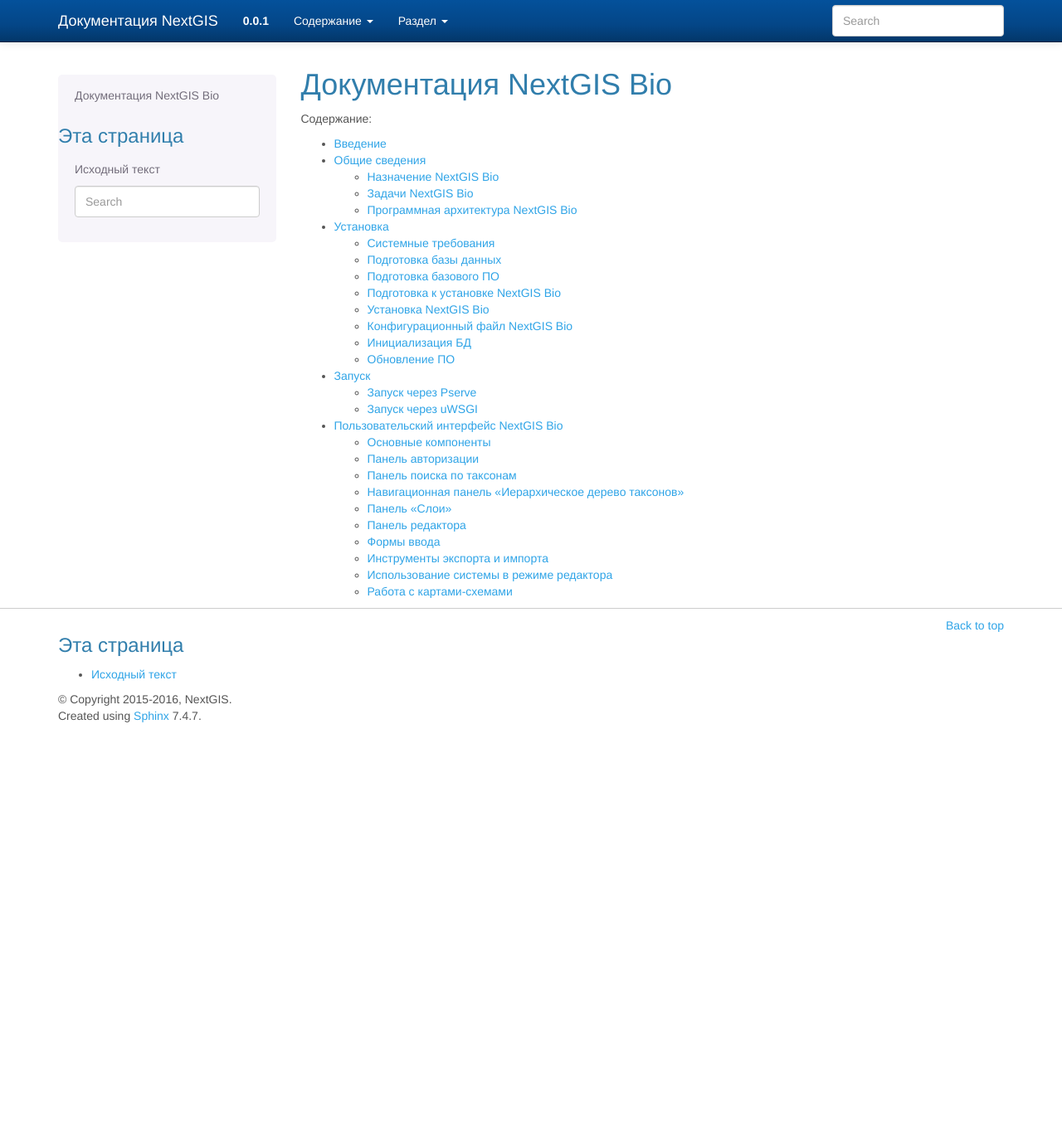
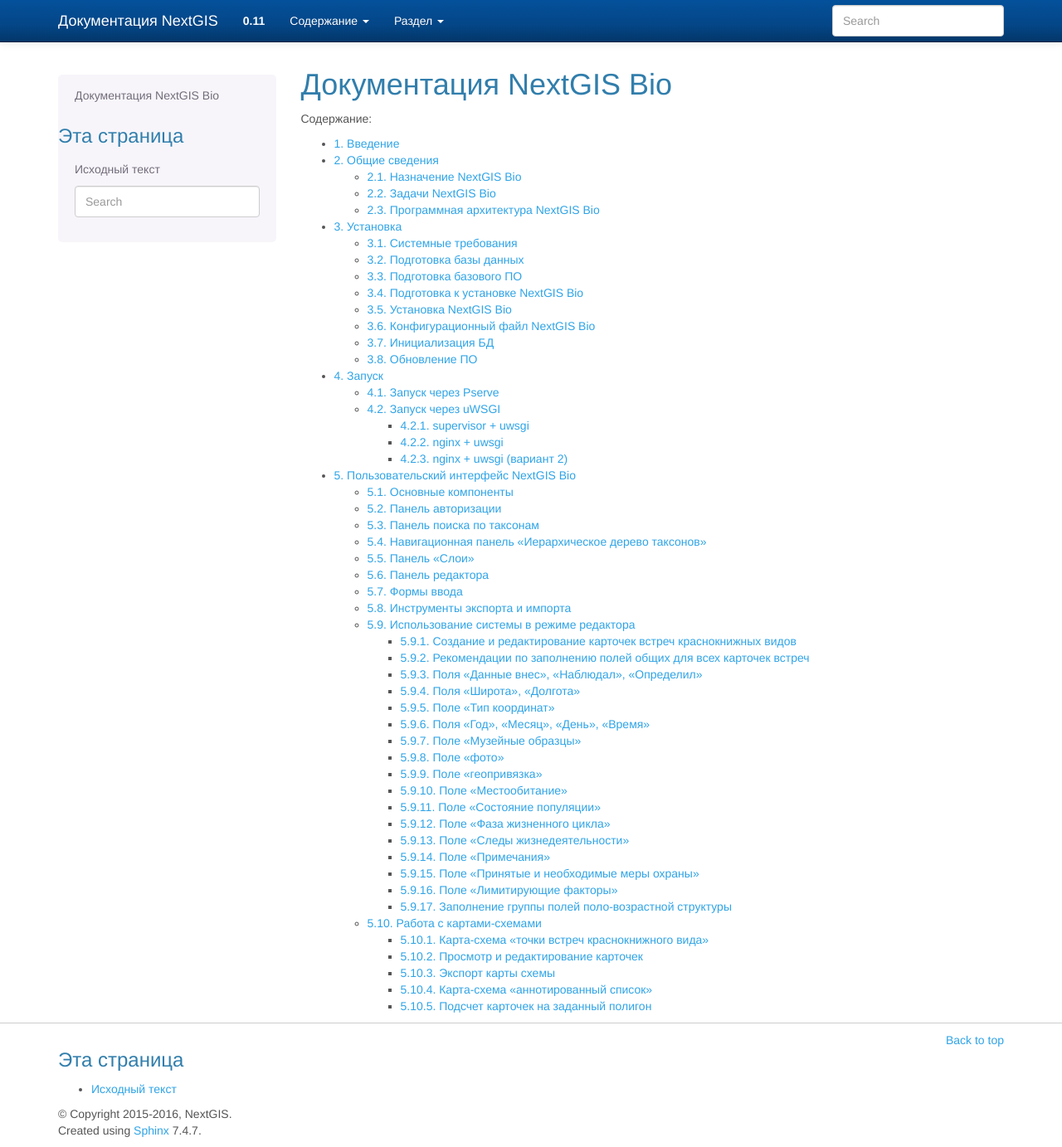
Before and after one commit to isabella232/docs_ngbio, a Sphinx documentation site: the page built from source/toc.rst, in a window 1280 px wide and 1383 px high. Shown: the whole window at 83% size. Built offline with Sphinx 7.4.7, drawn with Linux system fonts in a browser that asks for light colours; formulas are drawn with MathJax 3; part of the change alters nothing that is shown.

```diff
--- a/source/conf.py
+++ b/source/conf.py
@@ -61,16 +61,16 @@ master_doc = 'index'
 # General information about the project.
 project = u'Документация NextGIS Bio'
 copyright = u'2015-2016, NextGIS'
-author = u'Илья Филипов, Иван Ковалев'
+author = u'NextGIS'
 
 # The version info for the project you're documenting, acts as replacement for
 # |version| and |release|, also used in various other places throughout the
 # built documents.
 #
 # The short X.Y version.
-version = '0.0.1'
+version = '0.11'
 # The full version, including alpha/beta/rc tags.
-release = '0.1'
+release = '0.11'
 
 # The language for content autogenerated by Sphinx. Refer to documentation
 # for a list of supported languages.
@@ -303,6 +303,7 @@ latex_elements = {
 # Additional stuff for the LaTeX preamble.
 
 #'preamble': '''
+'preamble': '\setcounter{tocdepth}{2}',
 #\DeclareUnicodeCharacter{2199}{\uparrow}
 #
 #''',
--- a/source/toc.rst
+++ b/source/toc.rst
@@ -1,5 +1,4 @@
-.. sectionauthor:: Иван Ковалев <ivan.kovalev@nextgis.ru>
-.. sectionauthor:: Илья Филипов <artem.svetlov@nextgis.ru>
+.. sectionauthor:: NextGIS
 .. NextGIS Bio TOC
 
 Документация NextGIS Bio
@@ -8,7 +7,8 @@
 Cодержание:
 
 .. toctree::
-   :maxdepth: 2
+   :maxdepth: 4
+   :numbered:
 
    intro
    general
--- a/source/ui.rst
+++ b/source/ui.rst
@@ -440,8 +440,7 @@ DD= 60+36.560'/60=60.60933
    :name: ngbio_map_fungi
    :align: center
 
-   Карта-схема точек встреч всех видов грибов (в качестве таксона для отображения выбрано
-царство грибов - Fungi).
+   Карта-схема точек встреч всех видов грибов (в качестве таксона для отображения выбрано царство грибов - Fungi).
    1 - кнопки изменения масштаба карты;
    2 - список всех карточек видов грибов попавших в один из кластеров: указаны номера
    карточек и латинские названия краснокнижных видов.
@@ -507,6 +506,7 @@ DD= 60+36.560'/60=60.60933
 
 Пример 1.  Аннотированный список в точке.
 Пусть нам необходимо получить аннотированный список всех жужелиц в определенной точке округа, для этого необходимо:
+
 - в панели «слои» поставить галочку «контурный ареал вида»,
 - выбрать необходимый таксон (семейство Carabidae) на панели поиска по таксонам,
 - щелкнуть мышью на интересующем участке карты-схемы, после чего появится список видов жужелиц для конкретного квадрата полигональной сетки,
@@ -514,33 +514,72 @@ DD= 60+36.560'/60=60.60933
 
 Пример 2.  Аннотированный список таксона для всего округа.
 Пусть нам необходимо посмотреть аннотированный список всех жужелиц для округа, для этого необходимо:
+
 - в панели «слои» поставить галочку «контурный ареал вида»,
 - выбрать необходимый таксон (семейство Carabidae) на панели поиска по таксонам,
 - на панели редактора нужно нажать кнопку «Аннотированные списки» -> «Экспорт в csv».
-- В результате получается текстовый файл с разделителями табуляции, который можно анализировать
-  в любом табличном редакторе, например, Excel.
+- В результате получается текстовый файл с разделителями табуляции, который можно анализировать в любом табличном редакторе, например, Excel.
 
 Расшифровка подписей колонок таблицы «Аннотированный список»:
-id  - идентификационный номер записи в БД
-species - латинское название таксона принятое в БД
-key_area - название ключевого участка, на котором был отмечен таксон
-identifier  - кто определил
-collecter - кто собрал
-biblioref  - библиографическая ссылка
-original_name - таксон в понимании автора статьи (источника информации) посли обработки
-синонимики внутри БД.
-location  - геопривязка
-lon - долгота
-lat - широта
-biotop - биотоп
-difference - отличия (поле заполняется, в случае, если найденный таксон лишь условно отнесен к данному виду, описываются отличия от типа, данная информация встречается в статьях по грибам).
-substrat  - субстрат
-status - статус организма на территории, например «залетный вид» для птиц
-frequency   - частота встреч
-quantity   - количество
-annotation - аннотация (сложно формализуемая текстовая информация)
-infosourse - источник информации
-year - год
-month - месяц
-day  - день
-exposure - время экспозиции ловушек в сутках.
+
+- id - идентификационный номер записи в БД
+- species - латинское название таксона принятое в БД
+- key_area - название ключевого участка, на котором был отмечен таксон
+- identifier - кто определил
+- collecter - кто собрал
+- biblioref - библиографическая ссылка
+- original_name - таксон в понимании автора статьи (источника информации) посли обработки синонимики внутри БД.
+- location - геопривязка
+- lon - долгота
+- lat - широта
+- biotop - биотоп
+- difference - отличия (поле заполняется, в случае, если найденный таксон лишь условно отнесен к данному виду, описываются отличия от типа, данная информация встречается в статьях по грибам).
+- substrat  - субстрат
+- status - статус организма на территории, например «залетный вид» для птиц
+- frequency - частота встреч
+- quantity - количество
+- annotation - аннотация (сложно формализуемая текстовая информация)
+- infosourse - источник информации
+- year - год
+- month - месяц
+- day - день
+- exposure - время экспозиции ловушек в сутках.
+
+Подсчет карточек на заданный полигон
+~~~~~~~~~~~~~~~~~~~~~~~~~~~~~~~~~~~~
+
+При работе с основной картосхемой доступен инструмент, позволяющий осуществить подсчет карточек на заданном полигоне (:numref:`cards_polygon_001`).
+
+.. figure:: _static/cards_polygon/001.png
+   :name: cards_polygon_001
+   :align: center
+
+   Инструмент для подсчета карточек на заданном полигоне
+
+После щелчка левой кнопкой мыши по иконке инструмента отображается окно, содержащее кнопку для
+выбора файла в формате GeoJSON, который должен содержать полигон для осуществления расчета (:numref:`cards_polygon_002`).
+
+.. figure:: _static/cards_polygon/002.png
+   :name: cards_polygon_002
+   :align: center
+
+   Окно выбора файла для загрузки целевого полигона
+
+Основные требования к файлу:
+
+- файл должен содержать один простой полигон (мультиполигоны не поддерживаются)
+- файл должен быть в формате GeoJSON (в QGIS создается путем экспорта в файл с выбором формата GeoJSON)
+- файл должен содержать координаты точек в проекции EPSG 3857 / WGS 84 (при экспорте в QGIS необходимо выбрать целевую проекцию EPSG:3857, WGS 84 / Pseudo Mercator)
+
+После выбора файла необходимо щелкнуть левой кнопкой мыши по кнопке "Загрузить". Система отобразит полигон (1) и всплывающее окно (2), в котором будет отображены
+количество карточек внутри полигона (3) и кнопка-ссылка "Пересчитать" (4) (:numref:`cards_polygon_003`).
+
+.. figure:: _static/cards_polygon/003.png
+   :name: cards_polygon_003
+   :align: center
+
+   Пример отображения загруженного полигона и окна с результатами расчета (пояснения см. в тексте)
+
+При изменении набора отображаемых таксонов возникает необходимость пересчета количества карточек внутри загруженного полигона.
+Для этого необходимо кликнуть левой кнопкой мыши по кнопке-ссылке "Пересчитать" и система осуществит перерасчет с учетом актуального
+набора выбранных в дереве таксонов.
```
Also changed, not shown: source/_static/cards_polygon/001.png (added), source/_static/cards_polygon/002.png (added), source/_static/cards_polygon/003.png (added).
